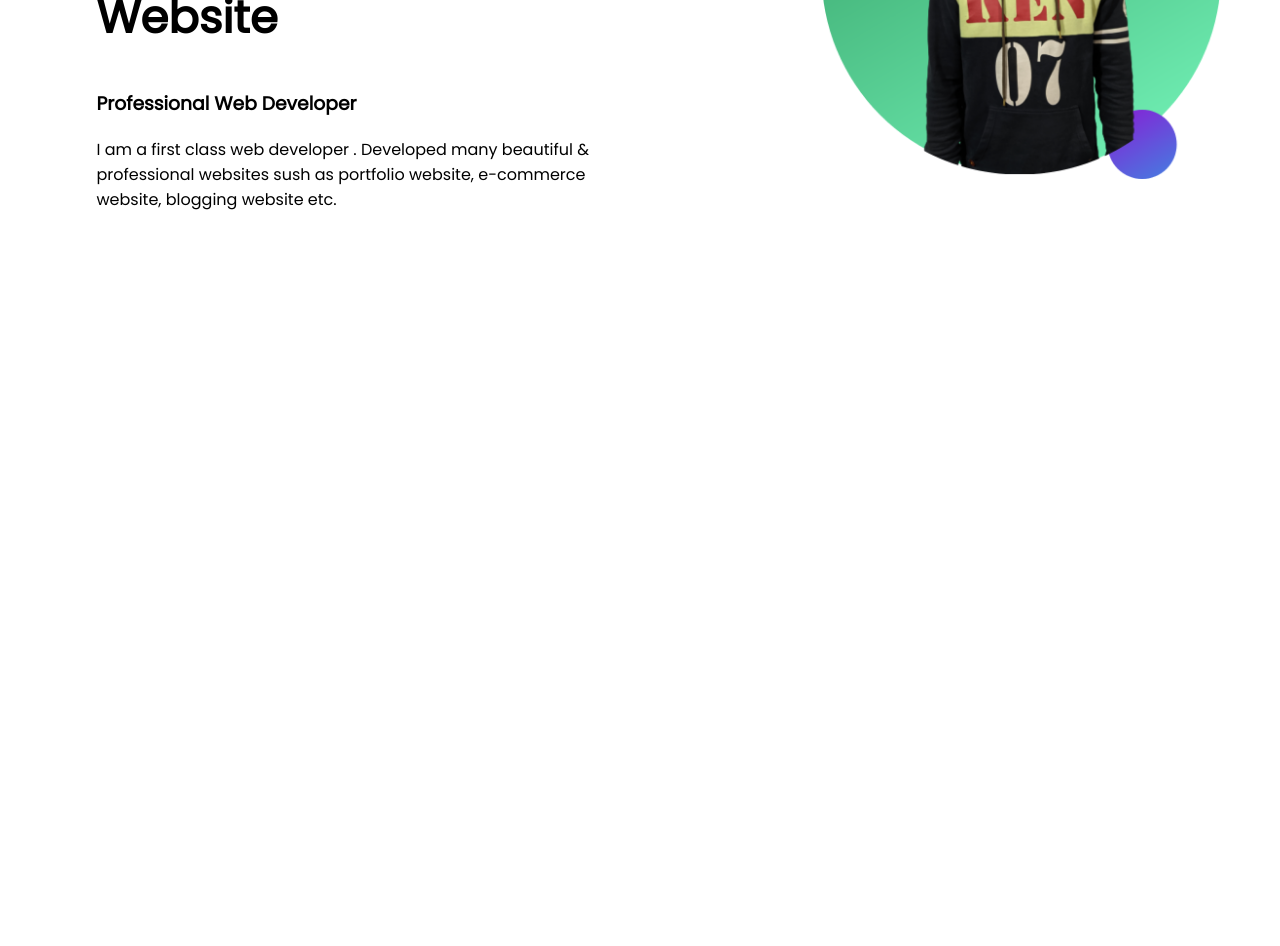
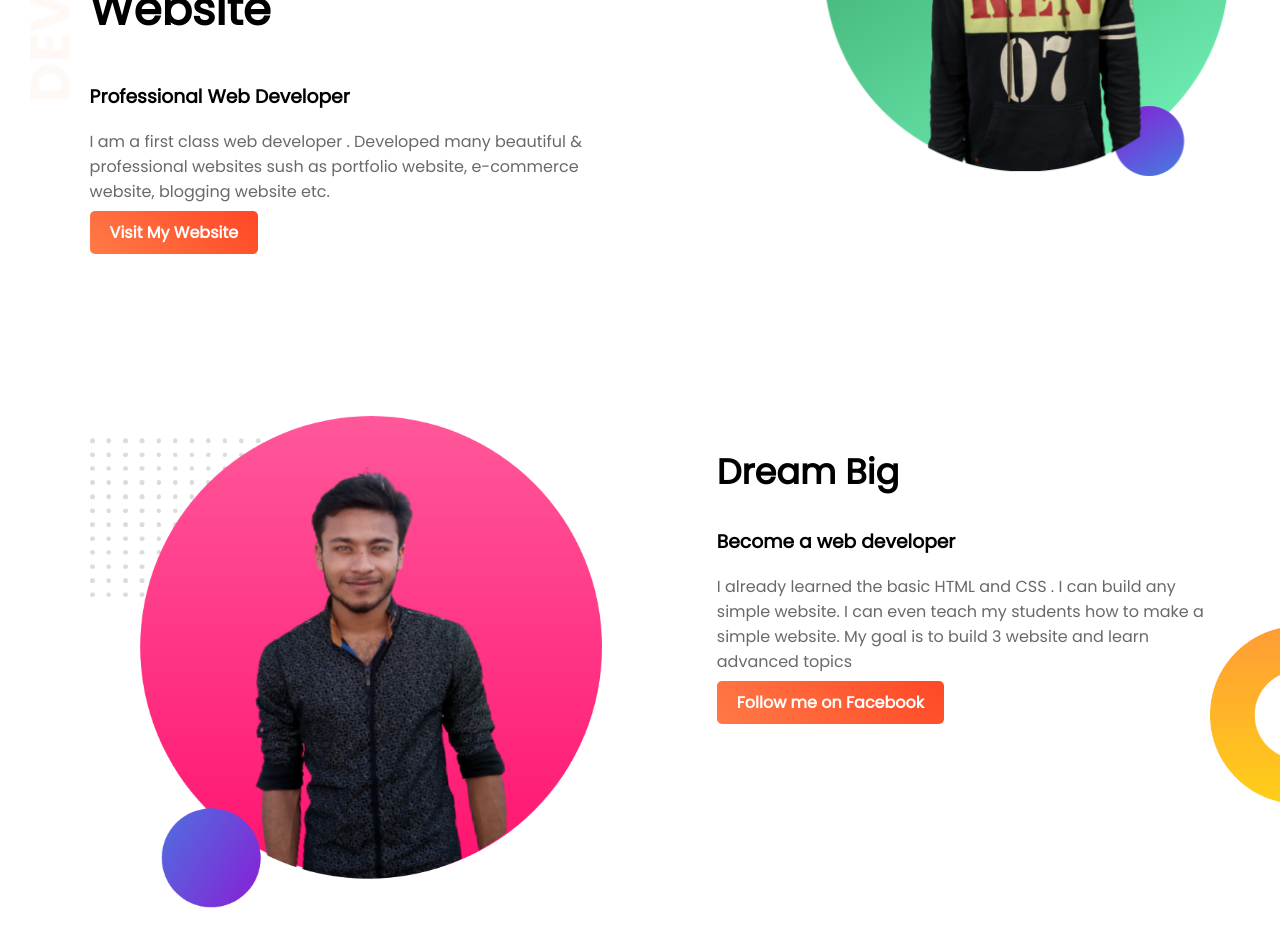
Before and after one commit to TanvirRubayed-code/web-portfolio, a plain HTML site: page index.html in a window 1280 px wide. Shown: the part 260-1206 px from the top of the page. Before the commit the page ends 800 px from the top, so only its background shows below. Drawn offline with Linux system fonts and the light colour scheme.

Commit message:
added two image

```diff
--- a/index.html
+++ b/index.html
@@ -12,15 +12,28 @@
 </head>
 
 <body>
-    <section>
-        <div class="half-wight">
+    <section class="top-banner">
+        <div class="half-width">
             <h1>Welcome To</h1>
     <h1><span class="name">Tanvir Rubayed </span>Website</h1>
     <h3>Professional Web Developer</h3>
     <p>I am a first class web developer . Developed many beautiful & professional websites sush as portfolio website, e-commerce website, blogging website etc. </p>
+    <a class="button" href="https://toxicdays.com" target="_blank">Visit My Website</a>
         </div>
-        <div class="half-wight">
+        <div class="half-width">
             <img src="images/image1.png" alt="Tanvir Rubayed 2 ">
+        </div>
+
+    </section>
+    <section class="dream-big">
+        <div class="half-width">
+            <img src="images/image2.png" alt="Tanvir Rubayed 2 ">
+        </div>
+        <div class="half-width">
+            <h2>Dream Big</h2>
+            <h3>Become a web developer</h3>
+            <p>I already learned the basic HTML and CSS . I can build any simple website. I can even teach my students how to make a simple website. My goal is to build 3 website and learn advanced topics</p>
+            <a class="button" href="https://www.facebook.com/tanvir.rubayed.5/" target="_blank">Follow me on Facebook</a>
         </div>
     </section>
 
--- a/style.css
+++ b/style.css
@@ -1,5 +1,7 @@
+
 body{
     font-family: 'Poppins', sans-serif;
+    margin: 0;
 }
 .name{
     color: orange;
@@ -9,12 +11,41 @@ h1{
     font-size: 45px;
 
 }
-.half-wight{
+h2{
+    font-size: 35px;
+}
+p{
+    color:dimgray;
+}
+.half-width{
     float: left;
     width: 40%;
     margin-left: 5%;
     padding: 2%;
 }
-.half-wight img{
+.half-width img{
     width: 100%;
 }
+.top-banner{
+    background-image: url("images/top-banner.png");
+    background-repeat: no-repeat;
+}
+.dream-big{
+    background-image: url("images/dream-bg.png");
+    background-repeat: no-repeat;
+    background-position: right;
+    background-size: 70px;
+}
+section{
+    height: 500px;
+    padding-bottom: 150px;
+
+}
+.button{
+    text-decoration: none;
+    background-image: linear-gradient(45deg,rgb(255, 122, 70),rgb(255, 71, 38));
+    padding: 10px 20px;
+    border-radius: 5px;
+    color:white;
+    font-weight: bold;
+}
```
Also changed, not shown: images/dream-bg.png (added), images/top-banner.png (added).
